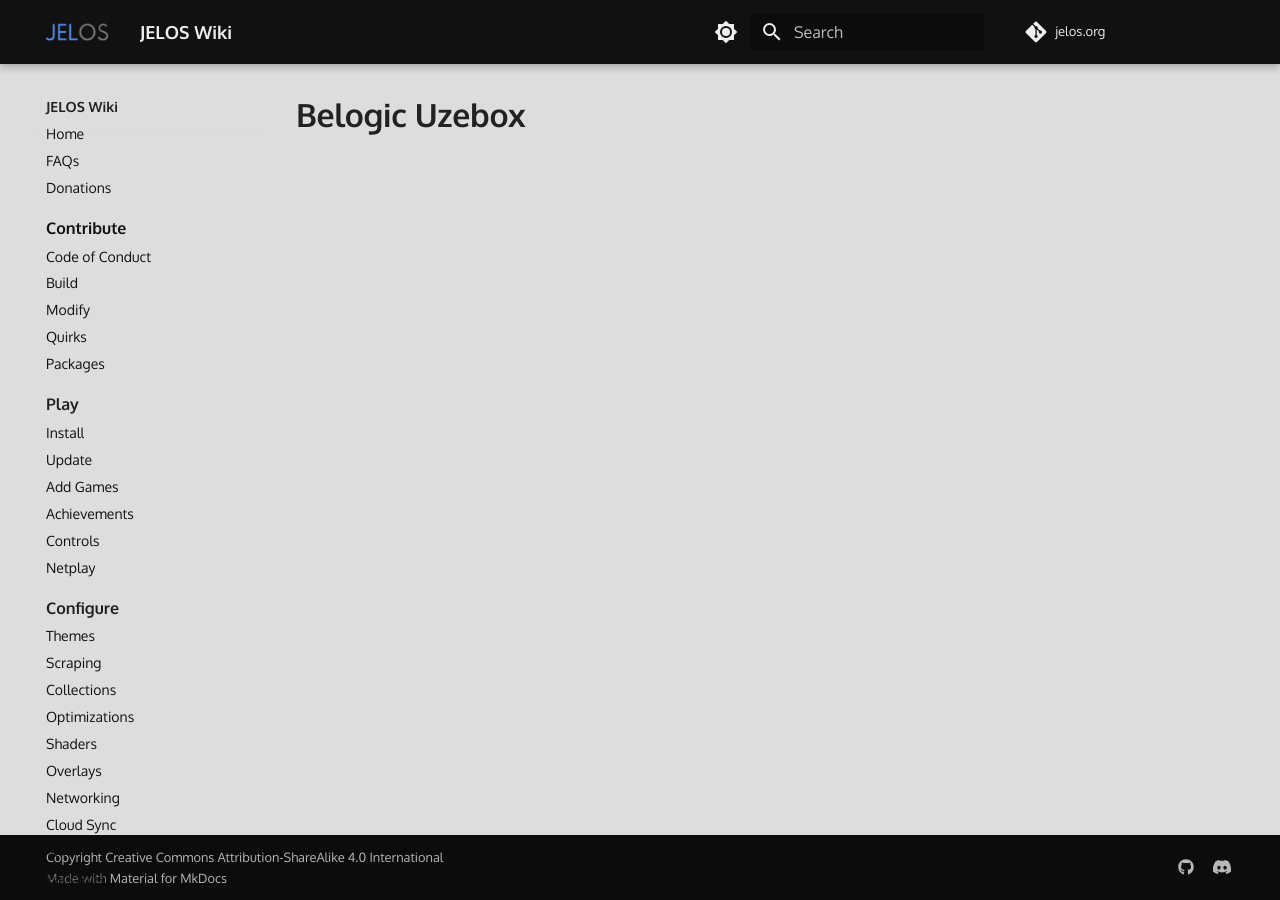
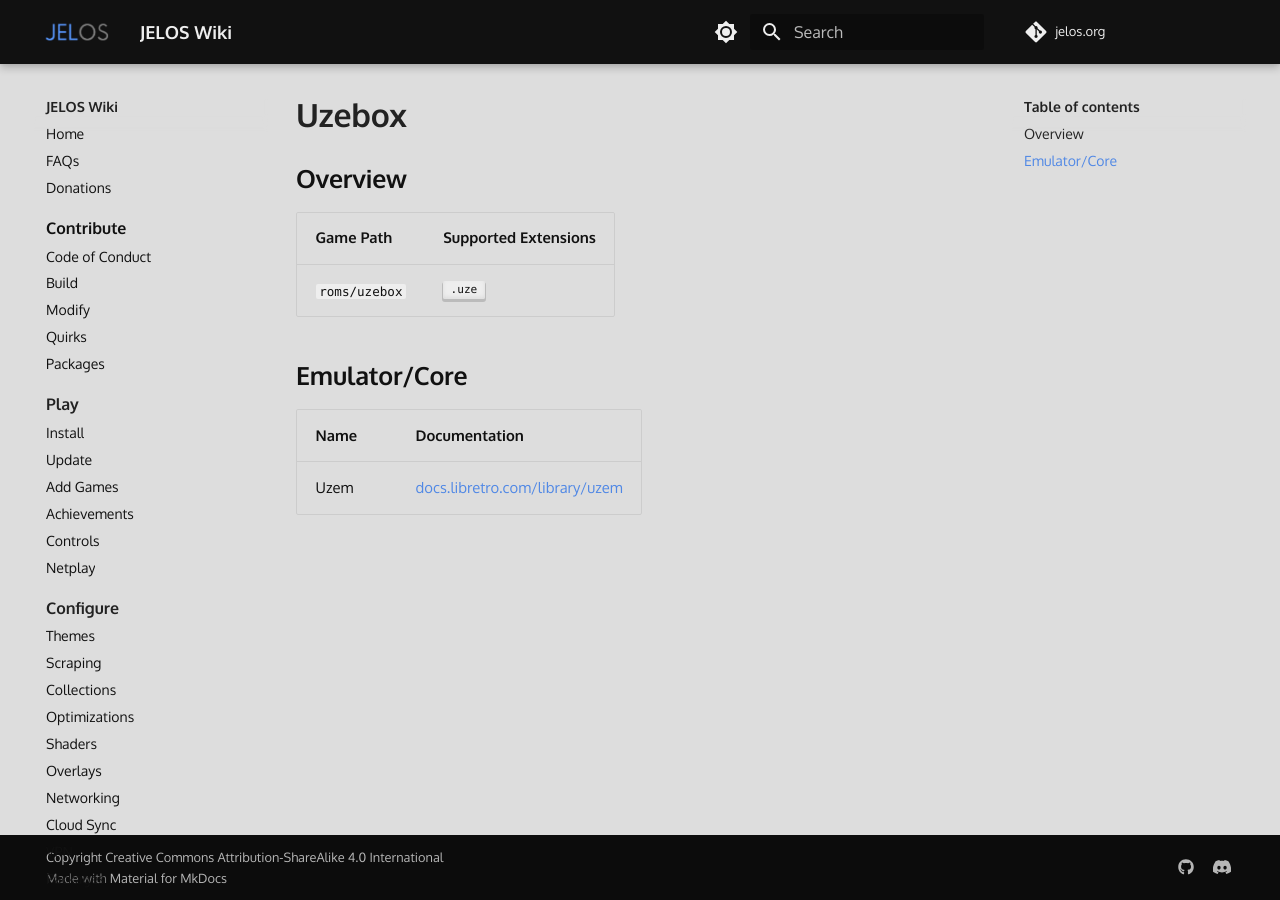
Before and after one commit to wbrawner/jelos.org, an MkDocs documentation site: the page built from docs/systems/uzebox.md, in a window 1280 px wide. Built offline with MkDocs 1.6.1 and Material for MkDocs 9.7.7, drawn with Linux system fonts in a browser that asks for light colours; some web fonts are replaced; comment, search, counter and statistics services are not loaded.

Commit message:
Update uzebox.md

```diff
--- a/docs/systems/uzebox.md
+++ b/docs/systems/uzebox.md
@@ -1 +1,13 @@
-# Belogic Uzebox
+# Uzebox
+
+## Overview
+
+| Game Path | Supported Extensions |
+| -- | -- |
+| `roms/uzebox` | ++".uze"++ |
+
+## Emulator/Core
+
+| Name | Documentation |
+| --- | --- |
+| Uzem | [docs.libretro.com/library/uzem](https://docs.libretro.com/library/uzem/) |
```
